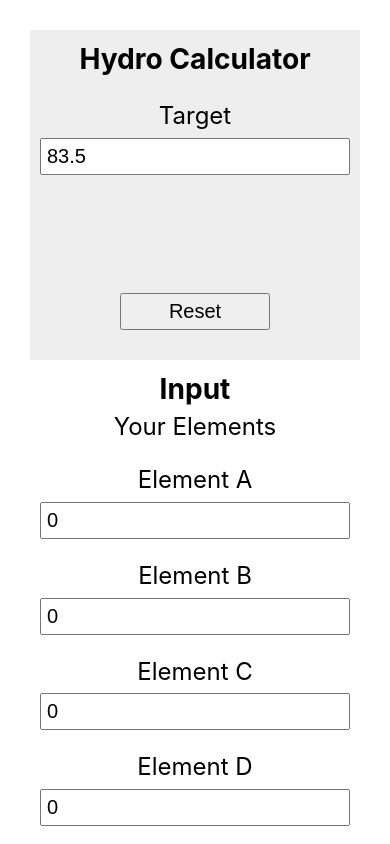
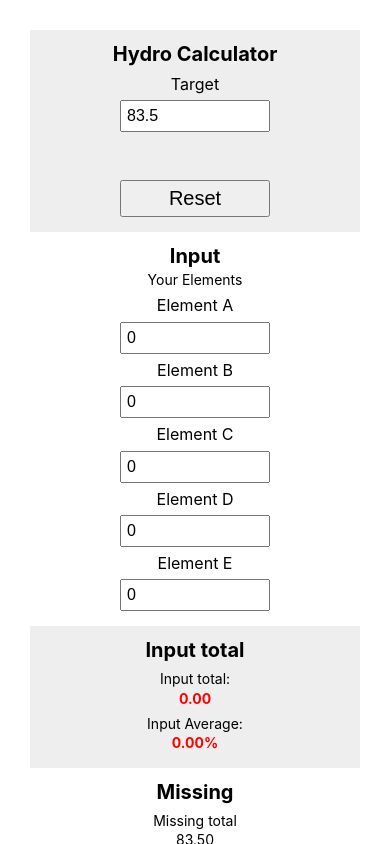
Before and after one commit to teerzo/swg-hydros, a React (Create React App) app: page /hydros in a window 390 px wide. Built offline with nearby package versions, Linux system fonts and the light colour scheme.

Commit message:
fix font size for mobile, undo regex

```diff
--- a/src/components/router/hydros/hydros.js
+++ b/src/components/router/hydros/hydros.js
@@ -59,7 +59,7 @@
     function handleChange(e) {
         const { name, value } = e.target;
         console.log('handleChange', name, value);
-        value = value.replace(/\D/g,'');
+        // value = value.replace(/\D/g,'');
         setEnzyme(enzyme => ({ ...enzyme, [name]: value }));
     }
 
@@ -72,7 +72,7 @@
     function onTargetChange(e) {
         const { name, value } = e.target;
         console.log('handleChange', name, value);
-        value = value.replace(/\D/g,'');
+        // value = value.replace(/\D/g,'');
         setTarget(value);
     }
 
--- a/src/components/router/hydros/hydros.scss
+++ b/src/components/router/hydros/hydros.scss
@@ -40,6 +40,7 @@
             input {
                 margin: 0 auto;
                 width: 100%;
+                max-width: 150px;
             }
             .group:nth-child(1) {
                 margin-left: 0px;
@@ -68,6 +69,8 @@
         margin-bottom: 20px;
         text-align: left;
 
+
+
         label {
             display: block;
             margin-bottom: 5px;
@@ -91,6 +94,28 @@
         &.center {
             text-align: center;
         }
+
+        @media only screen and (max-width: 1000px) {
+            margin-bottom: 5px;
+
+            h2 {
+                font-size: 22px;
+                margin: 0px;
+            }
+            h3 {
+                font-size: 20px;
+            }
+            label {
+                font-size: 16px;
+            }
+            input {
+                font-size: 16px;
+            }
+            p {
+                font-size: 14px;
+            }
+
+        }
     }
 
     .green {
```
